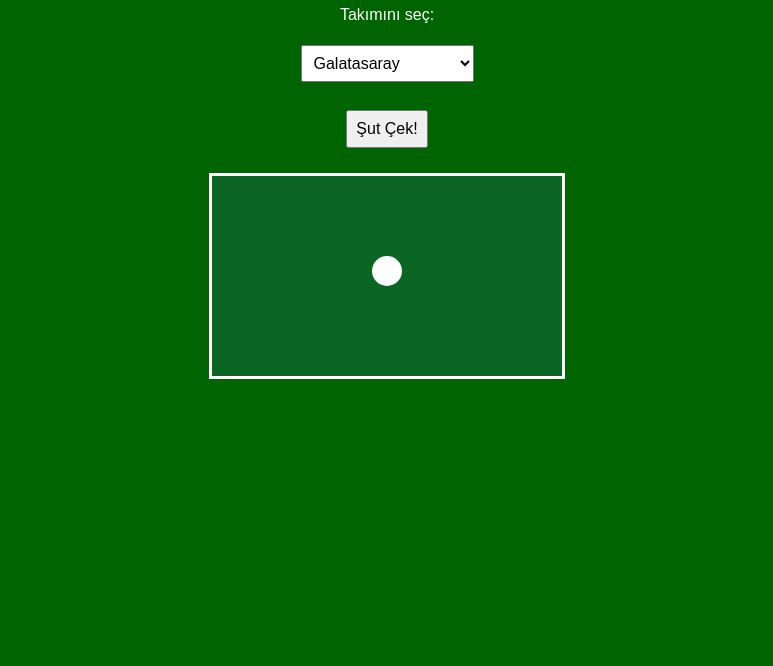
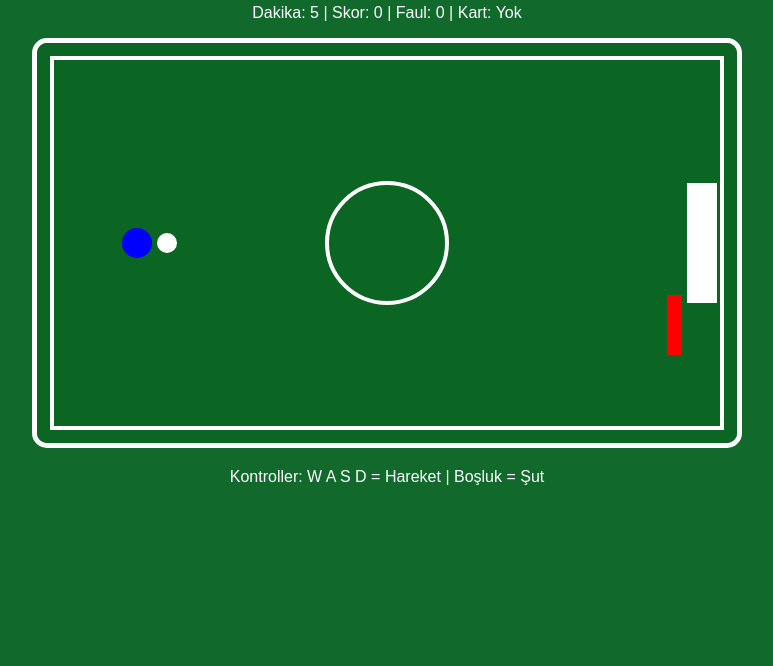
Before and after one commit to oyuncuoyuncu5216-stack/futboloyunu1, a plain HTML site: page index.html in a window 1280 px wide. Shown: the part 134-800 px from the top of the page, without its empty margins (253-1026 px from the left). Drawn offline with Linux system fonts and the light colour scheme.

Commit message:
Revamp index.html for Ultimate Futbol Oyunu
Updated the HTML structure and added a canvas for gameplay.

```diff
--- a/index.html
+++ b/index.html
@@ -1,96 +1,163 @@
+
 <!DOCTYPE html>
-<html>
-<head><title>Test</title></head>
-<body>
-<h1>Oyun Çalışıyor ✅</h1>
-</body>
-</html>
-<!DOCTYPE html>
-<html>
+<html lang="tr">
 <head>
-  <meta charset="UTF-8">
-  <title>Futbol Oyunu - Tüm Takımlar</title>
-  <style>
-    body {
-      text-align: center;
-      font-family: Arial;
-      background: darkgreen;
-      color: white;
-    }
-    select, button {
-      font-size: 16px;
-      padding: 8px;
-      margin: 5px;
-    }
-    #field {
-      width: 350px;
-      height: 200px;
-      background: #0b6623;
-      margin: auto;
-      border: 3px solid white;
-      position: relative;
-    }
-    #ball {
-      width: 30px;
-      height: 30px;
-      background: white;
-      border-radius: 50%;
-      position: absolute;
-      top: 80px;
-      left: 160px;
-    }
-  </style>
+<meta charset="UTF-8">
+<title>Ultimate Futbol Oyunu</title>
+<style>
+  body { background:#116a2c; color:white; text-align:center; font-family:Arial; }
+  canvas { background:#0b6623; border:5px solid white; border-radius:15px; }
+  select { padding:10px; font-size:16px; }
+</style>
 </head>
 <body>
 
-<h1>⚽ Futbol Oyunu</h1>
-
-<p>Takımını seç:</p>
+<h1>⚽ Ultimate Futbol Oyunu</h1>
 
 <select id="team">
   <option>Galatasaray</option>
   <option>Fenerbahçe</option>
   <option>Beşiktaş</option>
-  <option>Trabzonspor</option>
   <option>Barcelona</option>
   <option>Real Madrid</option>
   <option>Manchester City</option>
-  <option>Manchester United</option>
-  <option>Liverpool</option>
-  <option>PSG</option>
   <option>Bayern Münih</option>
-  <option>Inter</option>
-  <option>Milan</option>
-  <option>Juventus</option>
-  <option>Arsenal</option>
 </select>
 
-<br><br>
-<button onclick="shoot()">Şut Çek!</button>
+<p>
+Dakika: <span id="min">0</span> |
+Skor: <span id="score">0</span> |
+Faul: <span id="foul">0</span> |
+Kart: <span id="card">Yok</span>
+</p>
 
-<h2 id="result"></h2>
-
-<div id="field">
-  <div id="ball"></div>
-</div>
+<canvas id="game" width="700" height="400"></canvas>
 
 <script>
-  function shoot() {
-    let team = document.getElementById("team").value;
-    let chance = Math.random();
+const canvas = document.getElementById("game");
+const ctx = canvas.getContext("2d");
 
-    const ball = document.getElementById("ball");
-    const result = document.getElementById("result");
+let minute = 0, score = 0, foul = 0;
+let yellowCard = false;
 
-    if (chance > 0.5) {
-      result.innerHTML = team + " ⚽ GOOOL ATTI!";
-      ball.style.left = "310px";
-    } else {
-      result.innerHTML = team + " ❌ Kaçırdı!";
-      ball.style.left = "0px";
+let player = { x:100, y:200, r:15, speed:4 };
+let ball   = { x:130, y:200, r:10, dx:0, dy:0 };
+let goal   = { x:650, y:140, w:30, h:120 };
+let keeper = { x:630, y:160, w:15, h:60, speed:2, dir:1 };
+
+setInterval(() => {
+  minute++;
+  document.getElementById("min").innerText = minute;
+}, 1000);
+
+// Çizimler
+function drawField() {
+  ctx.fillStyle = "#0b6623";
+  ctx.fillRect(0,0,700,400);
+
+  ctx.strokeStyle="white";
+  ctx.lineWidth=4;
+  ctx.strokeRect(15,15,670,370);
+
+  ctx.beginPath();
+  ctx.arc(350,200,60,0,Math.PI*2);
+  ctx.stroke();
+
+  // Kale
+  ctx.fillStyle="white";
+  ctx.fillRect(goal.x, goal.y, goal.w, goal.h);
+}
+
+function drawPlayer() {
+  ctx.fillStyle="blue";
+  ctx.beginPath();
+  ctx.arc(player.x, player.y, player.r, 0, Math.PI*2);
+  ctx.fill();
+}
+
+function drawBall() {
+  ctx.fillStyle="white";
+  ctx.beginPath();
+  ctx.arc(ball.x, ball.y, ball.r, 0, Math.PI*2);
+  ctx.fill();
+}
+
+function drawKeeper() {
+  ctx.fillStyle="red";
+  ctx.fillRect(keeper.x, keeper.y, keeper.w, keeper.h);
+}
+
+// Kontroller
+document.addEventListener("keydown", e => {
+  if (e.key === "w") player.y -= player.speed;
+  if (e.key === "s") player.y += player.speed;
+  if (e.key === "a") player.x -= player.speed;
+  if (e.key === "d") player.x += player.speed;
+
+  if (e.key === " ") shoot();
+});
+
+function shoot() {
+  ball.dx = 8;
+  ball.dy = (Math.random()-0.5)*4;
+}
+
+// Çarpışmalar
+function collision(a,bx,by,bw,bh) {
+  return a.x > bx && a.x < bx + bw && a.y > by && a.y < by + bh;
+}
+
+// Oyun döngüsü
+function update() {
+  drawField();
+  drawPlayer();
+  drawBall();
+  drawKeeper();
+
+  // Top hareket
+  ball.x += ball.dx;
+  ball.y += ball.dy;
+
+  // Kaleci hareket
+  keeper.y += keeper.speed*keeper.dir;
+  if (keeper.y < 50 || keeper.y > 300) keeper.dir *= -1;
+
+  // Kaleci topu kurtarırsa
+  if (collision(ball, keeper.x, keeper.y, keeper.w, keeper.h)) {
+    ball.dx = 0;
+    foul++;
+    document.getElementById("foul").innerText = foul;
+
+    if (foul >= 3) {
+      yellowCard = true;
+      document.getElementById("card").innerText = "Sarı Kart 🟨";
     }
   }
+
+  // Gol kontrolü
+  if (collision(ball, goal.x, goal.y, goal.w, goal.h)) {
+    score++;
+    document.getElementById("score").innerText = score;
+    resetBall();
+  }
+
+  // Top dışarı
+  if (ball.x > 700) resetBall();
+
+  requestAnimationFrame(update);
+}
+
+function resetBall() {
+  ball.x = player.x + 30;
+  ball.y = player.y;
+  ball.dx = 0;
+  ball.dy = 0;
+}
+
+update();
 </script>
+
+<p>Kontroller: W A S D = Hareket | Boşluk = Şut</p>
 
 </body>
 </html>
```
